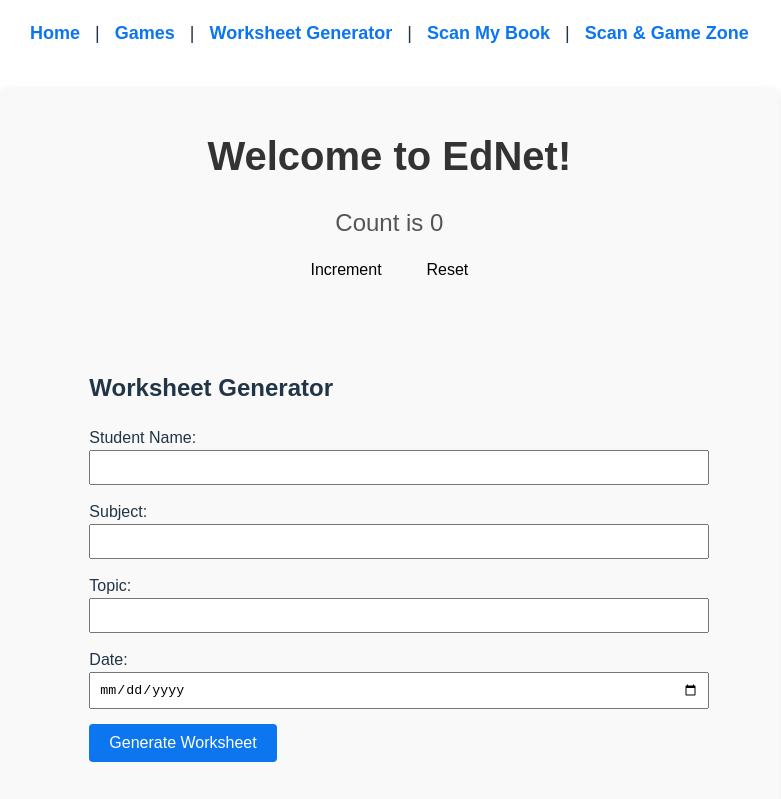
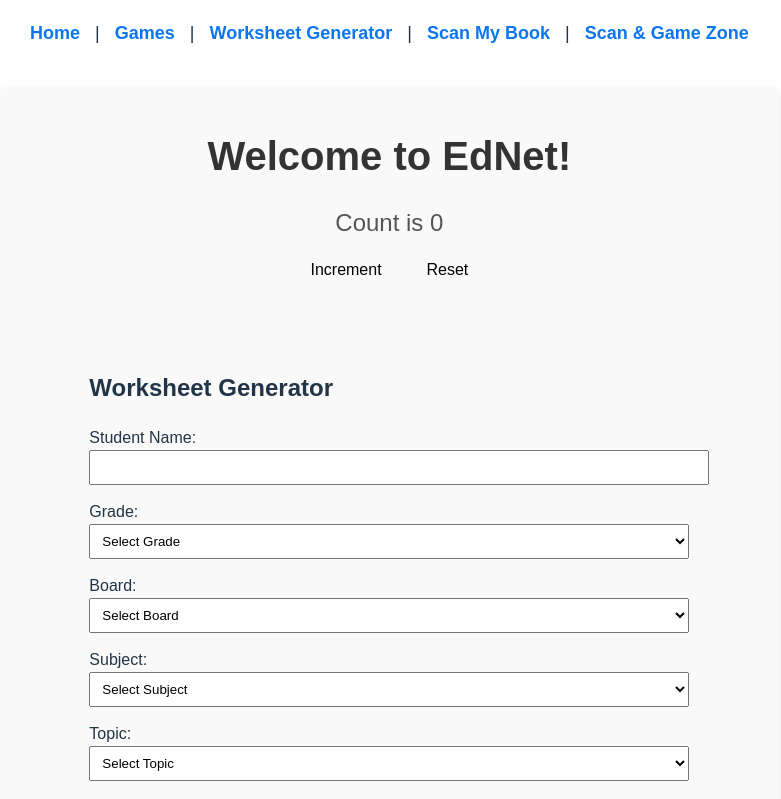
Before and after one commit to ednetlearn/ednet-phase-1, a React (Vite) app: page /worksheets in a window 1280 px wide. Shown: the top 799 px of the page, without its empty margins (0-781 px from the left). Built offline with nearby package versions, Linux system fonts and the light colour scheme.

Commit message:
Add grade grouping and dynamic topic generation based on board

```diff
--- a/src/WorksheetGenerator.jsx
+++ b/src/WorksheetGenerator.jsx
@@ -1,17 +1,47 @@
-import React, { useState } from 'react';
+import React, { useState, useEffect } from 'react';
+
+// Static data for topics based on board and subject
+const boardTopics = {
+  CBSE: {
+    Math: ['Algebra', 'Geometry', 'Trigonometry'],
+    Science: ['Physics', 'Chemistry', 'Biology'],
+    English: ['Grammar', 'Literature'],
+    Hindi: ['Grammar', 'Comprehension', 'Literature'], // Added Hindi
+  },
+  ICSE: {
+    Math: ['Algebra', 'Geometry', 'Calculus'],
+    Science: ['Physics', 'Chemistry', 'Environmental Science'],
+    English: ['Writing Skills', 'Literature'],
+    Hindi: ['Grammar', 'Comprehension', 'Literature'], // Added Hindi
+  },
+  NCERT: {
+    Math: ['Number Theory', 'Calculus', 'Algebra'],
+    Science: ['Physics', 'Chemistry', 'Biology'],
+    English: ['Grammar', 'Comprehension'],
+    Hindi: ['Grammar', 'Comprehension', 'Literature'], // Added Hindi
+  },
+  Cambridge: {
+    Math: ['Calculus', 'Algebra', 'Statistics'],
+    Science: ['Physics', 'Chemistry', 'Biology'],
+    English: ['Literature', 'Writing Skills'],
+    Hindi: ['Grammar', 'Comprehension', 'Literature'], // Added Hindi
+  },
+};
 
 const WorksheetGenerator = () => {
   const [formData, setFormData] = useState({
     studentName: '',
+    grade: '',
+    board: '',
     subject: '',
     topic: '',
     date: '',
   });
   const [statusMessage, setStatusMessage] = useState('');
   const [statusType, setStatusType] = useState(''); // 'success' or 'error'
-  const [generatedWorksheet, setGeneratedWorksheet] = useState(null); // Holds generated worksheet
+  const [generatedWorksheet, setGeneratedWorksheet] = useState(null);
+  const [topics, setTopics] = useState([]); // Holds dynamic topics based on board and subject
 
-  // Handle input changes
   const handleInputChange = (e) => {
     const { name, value } = e.target;
     setFormData({
@@ -20,61 +50,67 @@
     });
   };
 
+  // Handle Grade change and update subject options dynamically
+  const handleGradeChange = (e) => {
+    const gradeSelected = e.target.value;
+    setFormData({
+      ...formData,
+      grade: gradeSelected,
+      subject: '', // Reset subject and topic
+      topic: '',
+    });
+  };
+
+  // Handle board change and update topics dynamically
+  const handleBoardChange = (e) => {
+    const boardSelected = e.target.value;
+    setFormData({
+      ...formData,
+      board: boardSelected,
+      subject: '', // Reset subject and topic
+      topic: '',
+    });
+
+    // Set topics based on the selected board
+    if (boardSelected) {
+      setTopics(Object.keys(boardTopics[boardSelected] || []));
+    } else {
+      setTopics([]);
+    }
+  };
+
+  // Handle subject change and update topics dynamically
+  const handleSubjectChange = (e) => {
+    const subjectSelected = e.target.value;
+    setFormData({
+      ...formData,
+      subject: subjectSelected,
+      topic: '', // Reset topic
+    });
+  };
+
   // Validate form
   const validateForm = () => {
-    const { studentName, subject, topic, date } = formData;
-    if (!studentName || !subject || !topic || !date) {
+    const { studentName, grade, board, subject, topic, date } = formData;
+    if (!studentName || !grade || !board || !subject || !topic || !date) {
       setStatusMessage('Please fill out all fields.');
       setStatusType('error');
-      return false; // Validation failed
+      return false;
     }
-    return true; // Validation successful
+    return true;
   };
 
-  // Generate Sample Questions (mock data)
+  // Generate Sample Worksheet Questions
   const generateWorksheet = () => {
-    // Sample questions based on subject and topic
     const sampleQuestions = {
-      Math: {
-        Algebra: [
-          'Solve for x: 2x + 5 = 15',
-          'Simplify: 3x - 4x + 7',
-          'What is the value of x in the equation x + 9 = 16?',
-        ],
-        Geometry: [
-          'Find the area of a circle with radius 5cm.',
-          'What is the Pythagorean theorem?',
-          'Solve for the missing angle in a triangle.',
-        ],
-      },
-      Science: {
-        Physics: [
-          'What is Newton\'s First Law of Motion?',
-          'Explain the concept of kinetic energy.',
-          'What is the formula for speed?',
-        ],
-        Chemistry: [
-          'What is the chemical formula for water?',
-          'What is an acid-base reaction?',
-          'Define the pH scale.',
-        ],
-      },
-      English: {
-        Grammar: [
-          'What is a verb?',
-          'Give an example of an irregular verb.',
-          'Fill in the blank: "I ____ to the store."',
-        ],
-        Literature: [
-          'Who wrote "Romeo and Juliet"?',
-          'What is the theme of "The Great Gatsby"?',
-          'Explain the plot of "To Kill a Mockingbird".',
-        ],
-      },
+      Math: ['Solve for x: 2x + 5 = 15', 'What is 2 + 2?', 'Find the area of a rectangle'],
+      Science: ['What is Newton\'s Second Law?', 'What is the chemical formula for water?', 'Describe the process of photosynthesis'],
+      English: ['Define a verb.', 'Write a short story using the word "adventure".', 'What is the past tense of "run"?'],
+      Hindi: ['What is a noun?', 'Define a verb in Hindi.', 'Write a short essay on "My Family" in Hindi.'], // Added sample Hindi questions
     };
 
     const { subject, topic } = formData;
-    const questions = sampleQuestions[subject]?.[topic];
+    const questions = sampleQuestions[subject];
 
     if (questions) {
       setGeneratedWorksheet(questions);
@@ -89,15 +125,13 @@
   // Handle form submission
   const handleSubmit = (e) => {
     e.preventDefault();
-
-    // Validate form
     if (validateForm()) {
-      generateWorksheet(); // Generate worksheet if valid
+      generateWorksheet();
     }
   };
 
   return (
-    <div style={{ padding: '20px', maxWidth: '600px', margin: 'auto', fontFamily: 'Arial, sans-serif' }}>
+    <div style={{ padding: '20px', maxWidth: '600px', margin: 'auto' }}>
       <h2>Worksheet Generator</h2>
 
       {/* Display Status Messages */}
@@ -119,9 +153,7 @@
       {/* Form to Generate Worksheet */}
       <form onSubmit={handleSubmit}>
         <div style={{ marginBottom: '15px' }}>
-          <label htmlFor="studentName" style={{ display: 'block' }}>
-            Student Name:
-          </label>
+          <label htmlFor="studentName" style={{ display: 'block' }}>Student Name:</label>
           <input
             type="text"
             id="studentName"
@@ -133,37 +165,73 @@
         </div>
 
         <div style={{ marginBottom: '15px' }}>
-          <label htmlFor="subject" style={{ display: 'block' }}>
-            Subject:
-          </label>
-          <input
-            type="text"
+          <label htmlFor="grade" style={{ display: 'block' }}>Grade:</label>
+          <select
+            id="grade"
+            name="grade"
+            value={formData.grade}
+            onChange={handleGradeChange}
+            style={{ padding: '8px', width: '100%' }}
+          >
+            <option value="">Select Grade</option>
+            <option value="primary">Primary (1-5)</option>
+            <option value="middle">Middle (6-8)</option>
+            <option value="high">High (9-12)</option>
+          </select>
+        </div>
+
+        <div style={{ marginBottom: '15px' }}>
+          <label htmlFor="board" style={{ display: 'block' }}>Board:</label>
+          <select
+            id="board"
+            name="board"
+            value={formData.board}
+            onChange={handleBoardChange}
+            style={{ padding: '8px', width: '100%' }}
+          >
+            <option value="">Select Board</option>
+            <option value="CBSE">CBSE</option>
+            <option value="ICSE">ICSE</option>
+            <option value="NCERT">NCERT</option>
+            <option value="Cambridge">Cambridge</option>
+          </select>
+        </div>
+
+        <div style={{ marginBottom: '15px' }}>
+          <label htmlFor="subject" style={{ display: 'block' }}>Subject:</label>
+          <select
             id="subject"
             name="subject"
             value={formData.subject}
-            onChange={handleInputChange}
+            onChange={handleSubjectChange}
             style={{ padding: '8px', width: '100%' }}
-          />
+          >
+            <option value="">Select Subject</option>
+            <option value="Math">Math</option>
+            <option value="Science">Science</option>
+            <option value="English">English</option>
+            <option value="Hindi">Hindi</option> {/* Added Hindi */}
+          </select>
         </div>
 
         <div style={{ marginBottom: '15px' }}>
-          <label htmlFor="topic" style={{ display: 'block' }}>
-            Topic:
-          </label>
-          <input
-            type="text"
+          <label htmlFor="topic" style={{ display: 'block' }}>Topic:</label>
+          <select
             id="topic"
             name="topic"
             value={formData.topic}
             onChange={handleInputChange}
             style={{ padding: '8px', width: '100%' }}
-          />
+          >
+            <option value="">Select Topic</option>
+            {boardTopics[formData.board] && boardTopics[formData.board][formData.subject]?.map((topic, index) => (
+              <option key={index} value={topic}>{topic}</option>
+            ))}
+          </select>
         </div>
 
         <div style={{ marginBottom: '15px' }}>
-          <label htmlFor="date" style={{ display: 'block' }}>
-            Date:
-          </label>
+          <label htmlFor="date" style={{ display: 'block' }}>Date:</label>
           <input
             type="date"
             id="date"
@@ -174,22 +242,12 @@
           />
         </div>
 
-        <button
-          type="submit"
-          style={{
-            backgroundColor: '#0b76ef',
-            color: 'white',
-            padding: '10px 20px',
-            border: 'none',
-            borderRadius: '4px',
-            cursor: 'pointer',
-          }}
-        >
+        <button type="submit" style={{ backgroundColor: '#0b76ef', color: 'white', padding: '10px 20px', border: 'none', borderRadius: '4px', cursor: 'pointer' }}>
           Generate Worksheet
         </button>
       </form>
 
-      {/* Display generated worksheet questions */}
+      {/* Display Generated Worksheet */}
       {generatedWorksheet && (
         <div style={{ marginTop: '30px' }}>
           <h3>Generated Worksheet:</h3>
```
